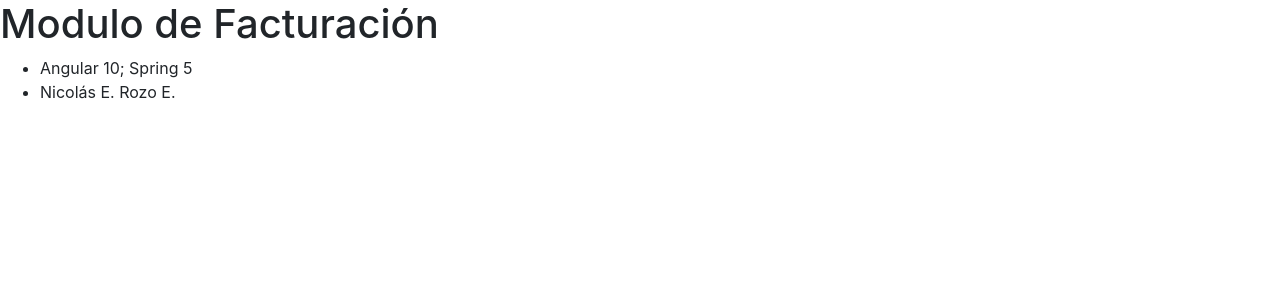
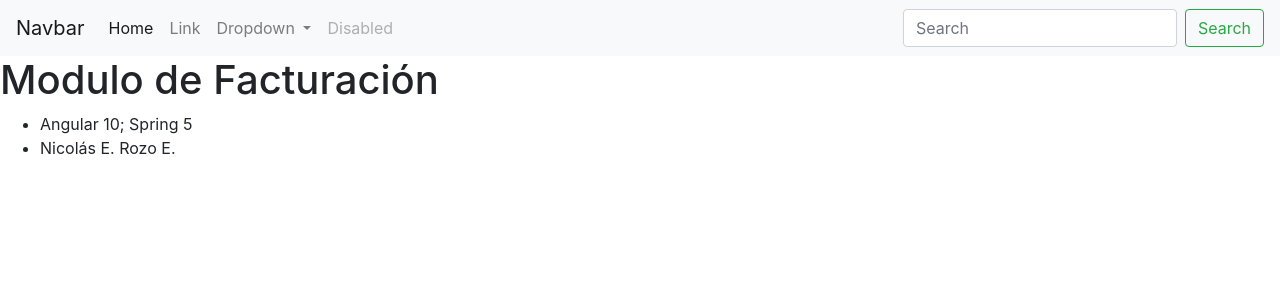
Before and after one commit to NikoRozo/cursos.cliente-app, an Angular app: page / in a window 1280 px wide. Shown: the top 300 px of the page. Built offline with nearby package versions, Linux system fonts and the light colour scheme.

Commit message:
Se crea Componente Header con el Navbar

```diff
--- a/src/app/app.component.html
+++ b/src/app/app.component.html
@@ -1,5 +1,6 @@
-<h1>{{ title }}</h1>
-<ul>
-    <li>{{version}}</li>
-    <li>{{author}}</li>
-</ul>
+<app-header></app-header>
+    <h1>{{ title }}</h1>
+    <ul>
+        <li>{{version}}</li>
+        <li>{{author}}</li>
+    </ul>
--- a/src/app/app.module.ts
+++ b/src/app/app.module.ts
@@ -2,10 +2,12 @@ import { BrowserModule } from '@angular/platform-browser';
 import { NgModule } from '@angular/core';
 
 import { AppComponent } from './app.component';
+import { HeaderComponent } from './header/header.component';
 
 @NgModule({
   declarations: [
-    AppComponent
+    AppComponent,
+    HeaderComponent
   ],
   imports: [
     BrowserModule
--- /dev/null
+++ b/src/app/header/header.component.html
@@ -0,0 +1,35 @@
+<nav class="navbar navbar-expand-lg navbar-light bg-light">
+    <a class="navbar-brand" href="#">Navbar</a>
+    <button class="navbar-toggler" type="button" data-toggle="collapse" data-target="#navbarSupportedContent" aria-controls="navbarSupportedContent" aria-expanded="false" aria-label="Toggle navigation">
+    <span class="navbar-toggler-icon"></span>
+    </button>
+
+    <div class="collapse navbar-collapse" id="navbarSupportedContent">
+    <ul class="navbar-nav mr-auto">
+        <li class="nav-item active">
+        <a class="nav-link" href="#">Home <span class="sr-only">(current)</span></a>
+        </li>
+        <li class="nav-item">
+        <a class="nav-link" href="#">Link</a>
+        </li>
+        <li class="nav-item dropdown">
+        <a class="nav-link dropdown-toggle" href="#" id="navbarDropdown" role="button" data-toggle="dropdown" aria-haspopup="true" aria-expanded="false">
+            Dropdown
+        </a>
+        <div class="dropdown-menu" aria-labelledby="navbarDropdown">
+            <a class="dropdown-item" href="#">Action</a>
+            <a class="dropdown-item" href="#">Another action</a>
+            <div class="dropdown-divider"></div>
+            <a class="dropdown-item" href="#">Something else here</a>
+        </div>
+        </li>
+        <li class="nav-item">
+        <a class="nav-link disabled" href="#" tabindex="-1" aria-disabled="true">Disabled</a>
+        </li>
+    </ul>
+    <form class="form-inline my-2 my-lg-0">
+        <input class="form-control mr-sm-2" type="search" placeholder="Search" aria-label="Search">
+        <button class="btn btn-outline-success my-2 my-sm-0" type="submit">Search</button>
+    </form>
+    </div>
+</nav>
--- /dev/null
+++ b/src/app/header/header.component.ts
@@ -0,0 +1,15 @@
+import { Component, OnInit } from '@angular/core';
+
+@Component({
+  selector: 'app-header',
+  templateUrl: './header.component.html',
+  styleUrls: ['./header.component.css']
+})
+export class HeaderComponent implements OnInit {
+
+  constructor() { }
+
+  ngOnInit(): void {
+  }
+
+}
--- a/src/index.html
+++ b/src/index.html
@@ -11,6 +11,8 @@
 <body>
   <app-root></app-root>
 
+  <script src="https://code.jquery.com/jquery-3.5.1.slim.min.js" integrity="sha384-DfXdz2htPH0lsSSs5nCTpuj/zy4C+OGpamoFVy38MVBnE+IbbVYUew+OrCXaRkfj" crossorigin="anonymous"></script>
+  <script src="https://cdn.jsdelivr.net/npm/popper.js@1.16.0/dist/umd/popper.min.js" integrity="sha384-Q6E9RHvbIyZFJoft+2mJbHaEWldlvI9IOYy5n3zV9zzTtmI3UksdQRVvoxMfooAo" crossorigin="anonymous"></script>
   <script src="https://stackpath.bootstrapcdn.com/bootstrap/4.5.0/js/bootstrap.min.js" integrity="sha384-OgVRvuATP1z7JjHLkuOU7Xw704+h835Lr+6QL9UvYjZE3Ipu6Tp75j7Bh/kR0JKI" crossorigin="anonymous"></script>
 </body>
 </html>
```
Also changed, not shown: src/app/header/header.component.css (added), 1 other file (tests, documents, lock files or other folders).
